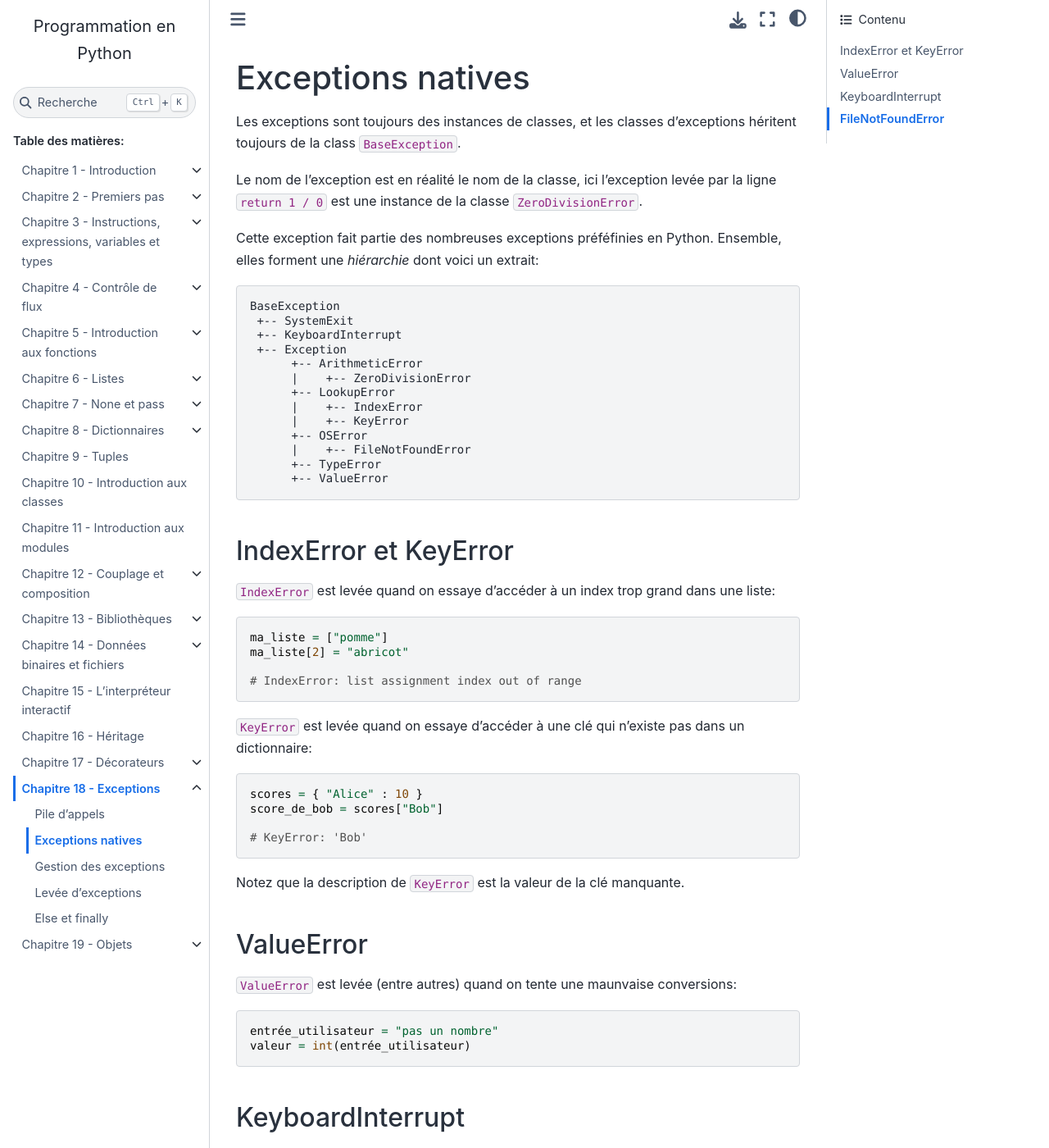
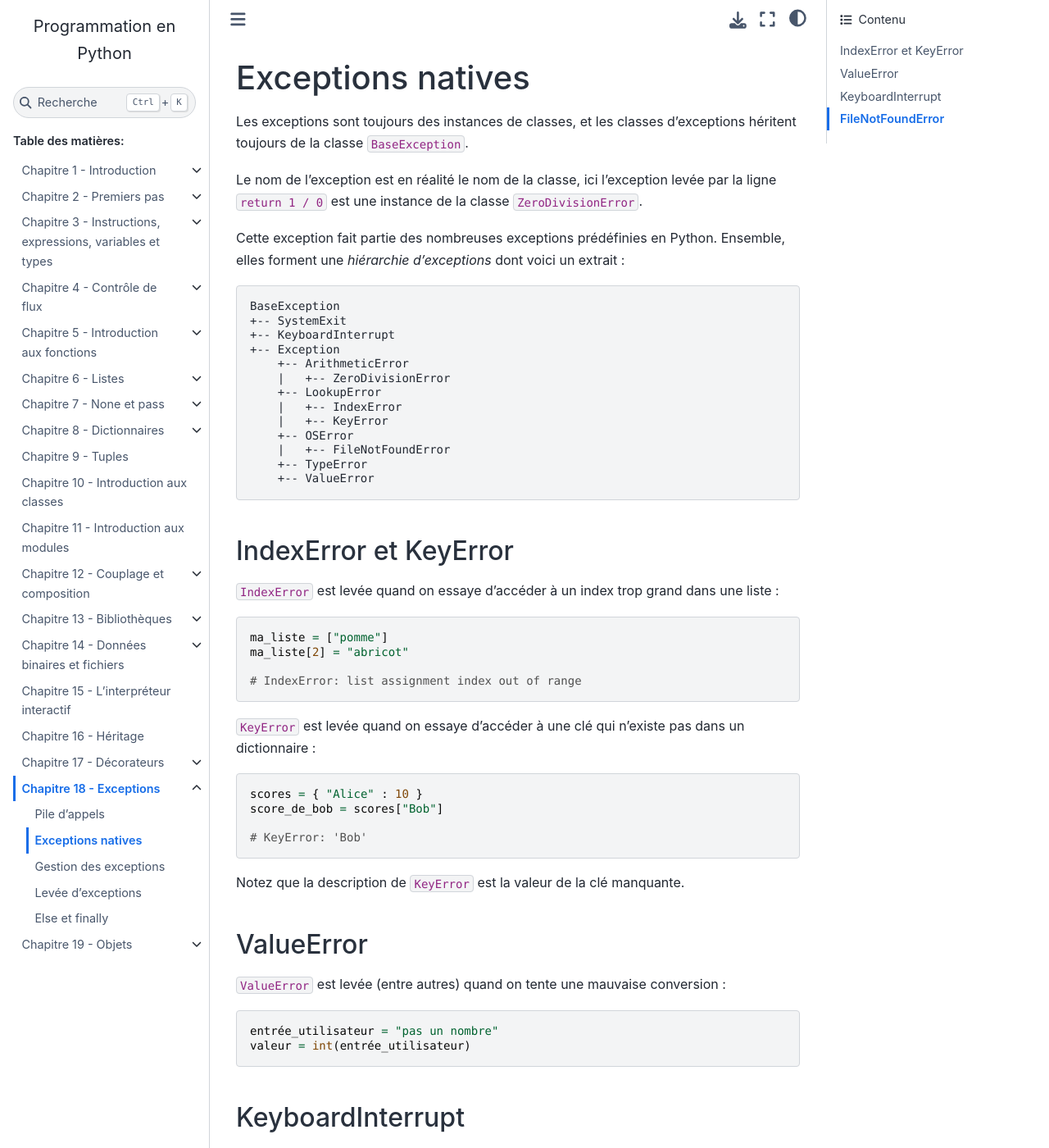
Before and after one commit to gruiick/cours-python, a Sphinx documentation site: the page built from source/18-exceptions/02-exceptions-natives.rst, in a window 1280 px wide and 1400 px high. Shown: the whole window at 82% size. Built offline with Sphinx 7.4.7 and the Sphinx Book theme 1.1.4, drawn with Linux system fonts in a browser that asks for light colours; some of the changed text lies outside the part shown.

Commit message:
typos + spaceing § 18/02

```diff
--- a/source/18-exceptions/02-exceptions-natives.rst
+++ b/source/18-exceptions/02-exceptions-natives.rst
@@ -1,29 +1,29 @@
 Exceptions natives
 ==================
 
-Les exceptions sont toujours des instances de classes, et les classes d'exceptions héritent
-toujours  de la class ``BaseException``.
+Les exceptions sont toujours des instances de classes, et les classes d'exceptions
+héritent toujours  de la classe ``BaseException``.
 
-Le nom de l'exception est en réalité le nom de la classe, ici l'exception levée par la ligne
-``return 1 / 0`` est une instance de la classe ``ZeroDivisionError``.
+Le nom de l'exception est en réalité le nom de la classe, ici l'exception levée
+par la ligne ``return 1 / 0`` est une instance de la classe ``ZeroDivisionError``.
 
-Cette exception fait partie des nombreuses exceptions préféfinies en Python. Ensemble, elles
-forment une *hiérarchie* dont voici un extrait:
+Cette exception fait partie des nombreuses exceptions prédéfinies en Python.
+Ensemble, elles forment une *hiérarchie d'exceptions* dont voici un extrait :
 
 .. code-block:: text
 
 
-  BaseException
-   +-- SystemExit
-   +-- KeyboardInterrupt
-   +-- Exception
+    BaseException
+    +-- SystemExit
+    +-- KeyboardInterrupt
+    +-- Exception
         +-- ArithmeticError
-        |    +-- ZeroDivisionError
+        |   +-- ZeroDivisionError
         +-- LookupError
-        |    +-- IndexError
-        |    +-- KeyError
+        |   +-- IndexError
+        |   +-- KeyError
         +-- OSError
-        |    +-- FileNotFoundError
+        |   +-- FileNotFoundError
         +-- TypeError
         +-- ValueError
 
@@ -32,7 +32,7 @@ IndexError et KeyError
 ----------------------
 
 ``IndexError`` est levée quand on essaye d'accéder à un index trop grand
-dans une liste::
+dans une liste : ::
 
     ma_liste = ["pomme"]
     ma_liste[2] = "abricot"
@@ -40,7 +40,7 @@ dans une liste::
     # IndexError: list assignment index out of range
 
 ``KeyError`` est levée quand on essaye d'accéder à une clé qui n'existe pas
-dans un dictionnaire::
+dans un dictionnaire : ::
 
     scores = { "Alice" : 10 }
     score_de_bob = scores["Bob"]
@@ -52,7 +52,7 @@ Notez que la description de ``KeyError`` est la valeur de la clé manquante.
 ValueError
 ----------
 
-``ValueError`` est levée (entre autres) quand on tente une maunvaise conversions::
+``ValueError`` est levée (entre autres) quand on tente une mauvaise conversion : ::
 
    entrée_utilisateur = "pas un nombre"
    valeur = int(entrée_utilisateur)
```
Also changed, not shown: other parts of source/18-exceptions/02-exceptions-natives.rst (+3 -3 lines).
